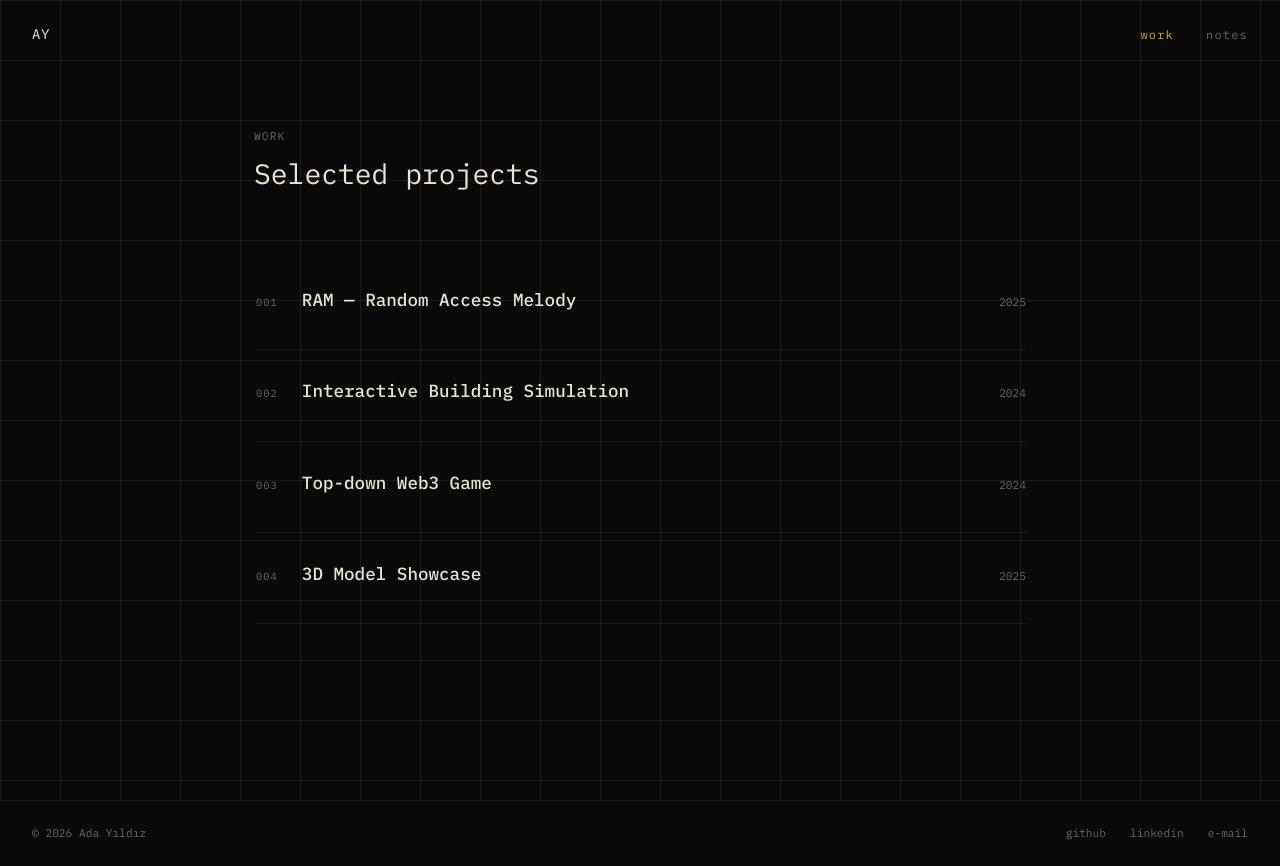
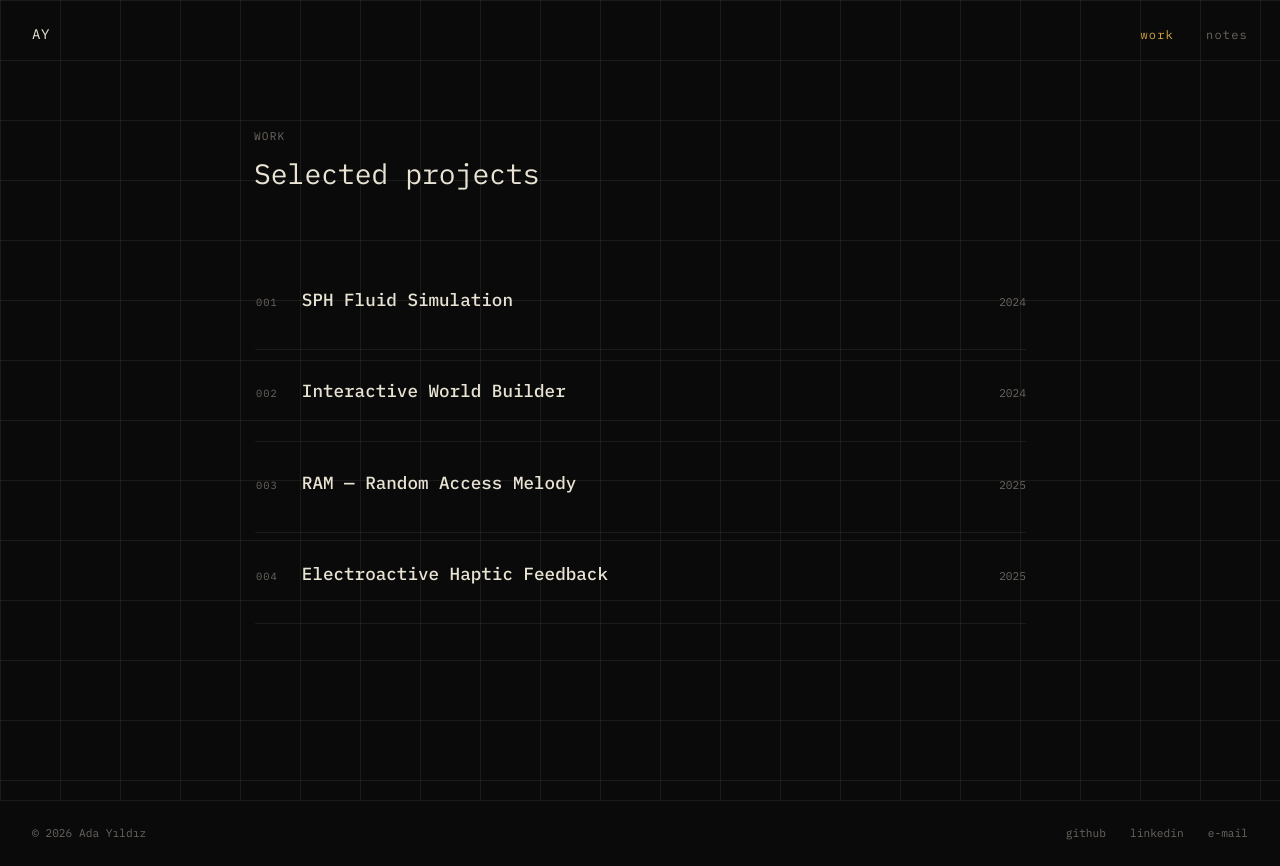
Before and after one commit to adayildizz/ada-yildiz-portfolio, a Next.js app: page /work in a window 1280 px wide. Built offline with nearby package versions, Linux system fonts and the light colour scheme.

Commit message:
project descriptions

```diff
--- a/src/app/layout.tsx
+++ b/src/app/layout.tsx
@@ -12,7 +12,7 @@ const ibmPlexMono = IBM_Plex_Mono({
 
 export const metadata: Metadata = {
   title: "Ada Yıldız",
-  description: "Computer Engineer. GPU systems, graphics, haptics,",
+  description: "Computer Engineer. GPU systems, graphics,",
   icons: {
     icon: "/ada.jpeg",
     shortcut: "/ada.jpeg",
--- a/src/app/page.tsx
+++ b/src/app/page.tsx
@@ -46,7 +46,7 @@ export default function Home() {
               letterSpacing: "0.05em",
             }}
           >
-            Computer Engineer. GPU systems, graphics, haptics,
+            Computer Engineer. GPU systems, graphics, ,
             <span className="cursor">_</span>
           </p>
         </div>
--- a/src/app/work/page.tsx
+++ b/src/app/work/page.tsx
@@ -5,47 +5,47 @@ import { useState, useEffect, useRef } from "react";
 const projects = [
   {
     id: "001",
+    title: "SPH Fluid Simulation",
+    year: "2024",
+    category: "Graphics",
+    problem:
+      "Screen-space rendering pipeline for real-time fluid simulation, implementing NVIDIA's position-based fluids paper.",
+    tech: ["C++", "OpenGL", "GLSL", "CUDA"],
+    note: null,
+    video: null,
+  },
+  {
+    id: "002",
+    title: "Interactive World Builder",
+    year: "2024",
+    category: "Graphics",
+    problem:
+      "Real-time terrain generation with water rendering and raycasting — a rendering engine built from scratch in OpenGL.",
+    tech: ["C++", "OpenGL", "GLSL"],
+    note: null,
+    video: null,
+  },
+  {
+    id: "003",
     title: "RAM — Random Access Melody",
     year: "2025",
     category: "AI × Music",
     problem:
-      "Continuous AI-generated music from text prompts, streamed without perceptible buffering latency.",
+      "Text prompt to continuous AI-generated audio stream, no buffering. Llama-3 for semantic parsing, experimental music model for real-time synthesis.",
     tech: ["GenAI", "Llama-3", "Web3"],
     note: "4th place, Stellar Rise-in Web3 Hackathon",
-    video: "/videos/ram.mp4",
-  },
-  {
-    id: "002",
-    title: "Interactive Building Simulation",
-    year: "2024",
-    category: "Graphics",
-    problem:
-      "Shadow mapping and real-time water reflections at interactive scale — pure OpenGL, no engine.",
-    tech: ["C++", "OpenGL", "GLSL"],
-    note: null,
-    video: "/videos/opengl.mp4",
-  },
-  {
-    id: "003",
-    title: "Top-down Web3 Game",
-    year: "2024",
-    category: "Game Dev",
-    problem:
-      "Procedural level generation with NPC pathfinding, shipped in 2 months for the BitBoy platform.",
-    tech: ["Godot", "GDScript", "Web3"],
-    note: null,
-    video: "/videos/game.mp4",
+    video: null,
   },
   {
     id: "004",
-    title: "3D Model Showcase",
+    title: "Electroactive Haptic Feedback",
     year: "2025",
-    category: "Web × 3D",
+    category: "Research × HCI",
     problem:
-      "Real-time WebGL model rendering in the browser, paired with a content system for sharing notes.",
-    tech: ["Three.js", "React", "TypeScript"],
-    note: null,
-    video: "/videos/3d.mp4",
+      "Translates visual data properties — bar height, color intensity, slice size — into electrical haptic signals via a VISA-compatible signal generator, in real time.",
+    tech: ["Python", "Pygame", "PyVISA"],
+    note: "Koç University RML Lab",
+    video: null,
   },
 ];
 
@@ -225,23 +225,38 @@ export default function Work() {
           transform: "translateY(-50%)",
           width: "clamp(200px, 22vw, 320px)",
           aspectRatio: "16/9",
-          opacity: visible && activeProject?.video ? 1 : 0,
+          opacity: hovered ? 1 : 0,
           transition: "opacity 0.4s ease",
           pointerEvents: "none",
           zIndex: 40,
           border: "1px solid var(--border)",
           background: "#0a0a0a",
           overflow: "hidden",
+          display: "flex",
+          alignItems: "center",
+          justifyContent: "center",
         }}
       >
+        {activeProject?.video ? (
           <video
             ref={videoRef}
-          src={activeProject?.video ?? undefined}
+            src={activeProject.video}
             muted
             loop
             playsInline
             style={{ width: "100%", height: "100%", objectFit: "cover", display: "block" }}
           />
+        ) : (
+          <span
+            style={{
+              fontSize: "0.65rem",
+              color: "var(--dim)",
+              letterSpacing: "0.08em",
+            }}
+          >
+            no video yet
+          </span>
+        )}
       </div>
     </main>
   );
```
Lines whose indentation alone changed are shown as unchanged.
